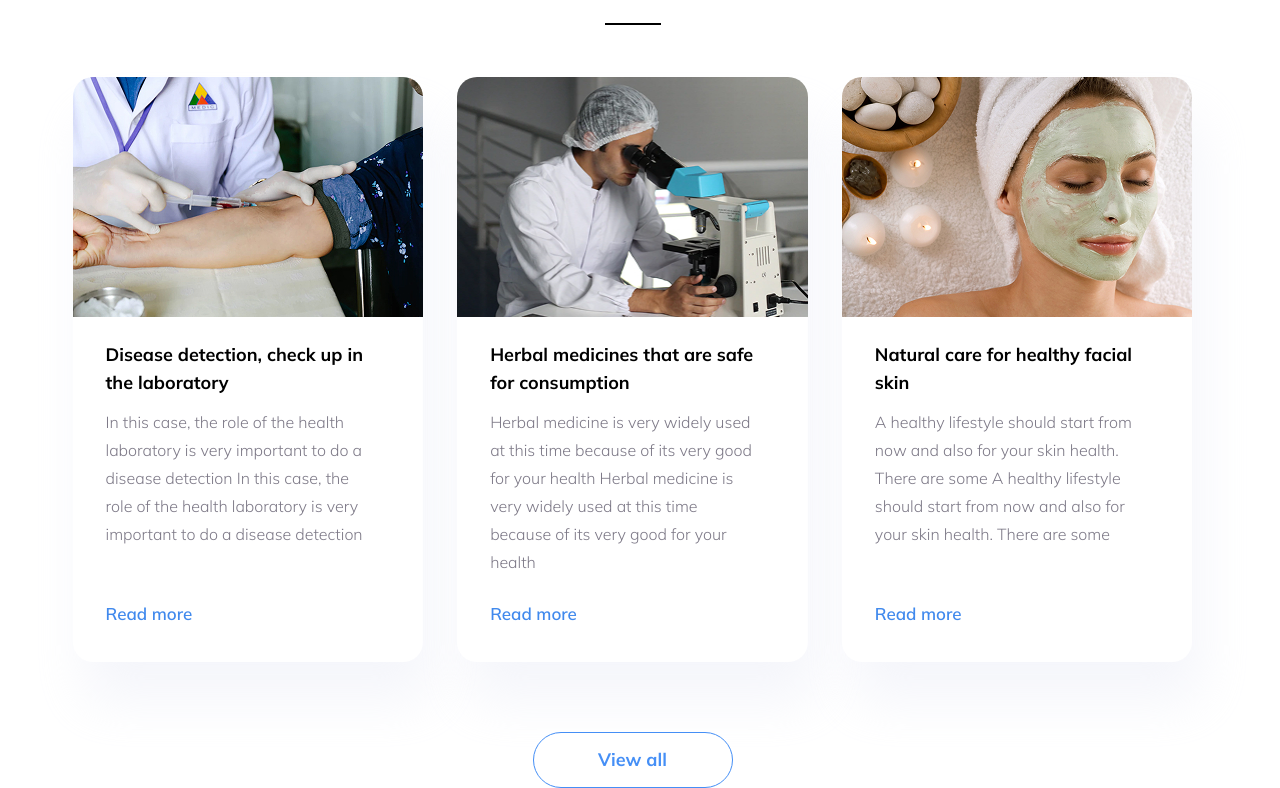
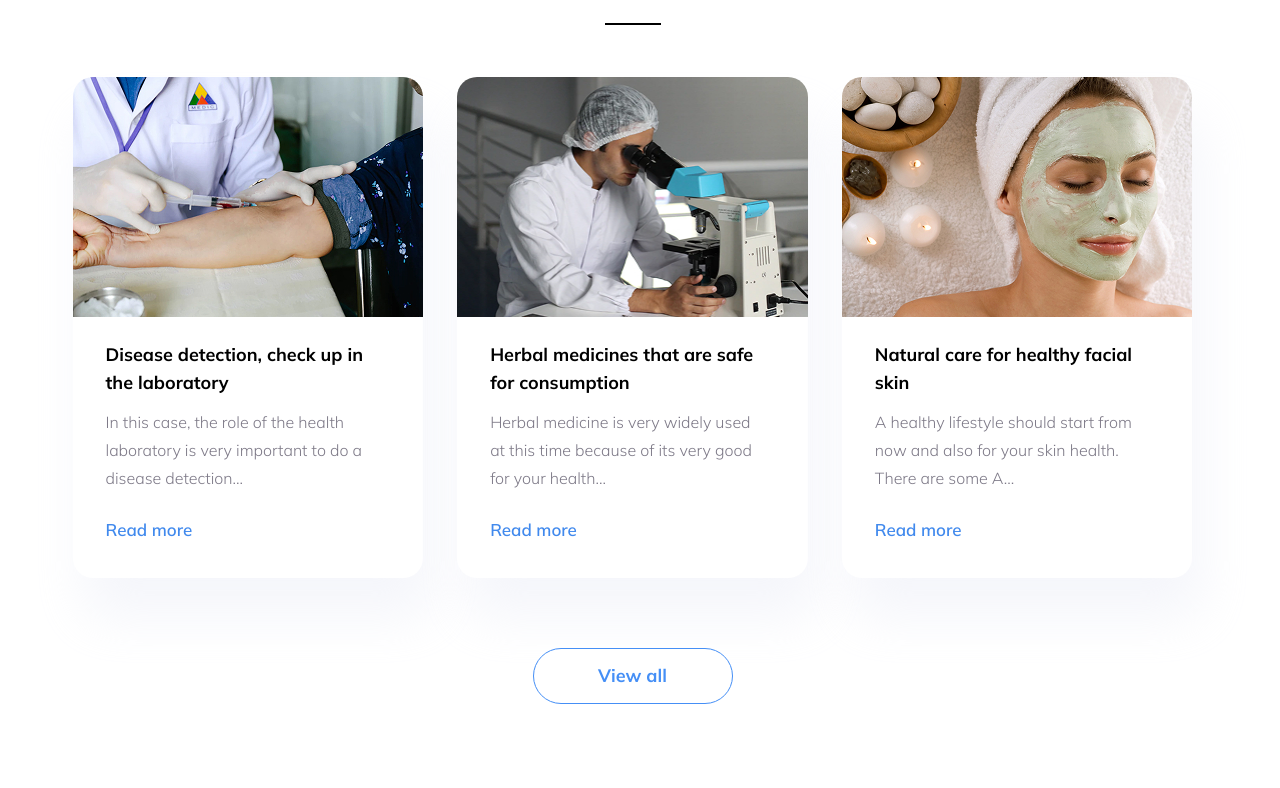
Before and after one commit to nightylay/Trafalgar, a website with bundled scripts: page index.html in a window 1280 px wide. Shown: the part 4468-5256 px from the top of the page. After the commit the page ends 5172 px from the top, so only its background shows below. Built offline with nearby package versions, Linux system fonts and the light colour scheme; files whose address does not match are found by name.

Commit message:
Add truncate function js

```diff
--- a/scripts/truncateText.js
+++ b/scripts/truncateText.js
@@ -1,6 +1,15 @@
-const descriptionsCards = document.querySelectorAll('[data-js-article-description]')
+const descriptionsCards = document.querySelectorAll('[data-js-article-description]');
+const acceptableCountWords = 17;
 
 function truncateText() {
+  descriptionsCards.forEach(description => {
+    let wordsDescriptionArr = description.textContent.trim().split(/\s+/).filter(word => word.length > 0);
+
+    if (wordsDescriptionArr.length > acceptableCountWords) {
+      wordsDescriptionArr.splice(acceptableCountWords);
+      description.textContent = wordsDescriptionArr.join(' ') + '...';
+    }
+  });
 }
 
-export default truncateText
+export default truncateText;
```
Also changed, not shown: index.html (+3 -12 lines).
